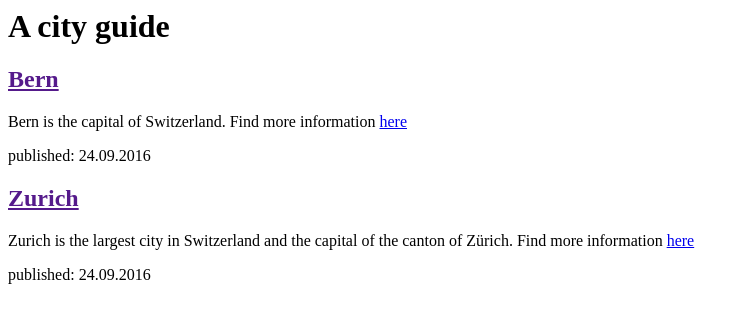
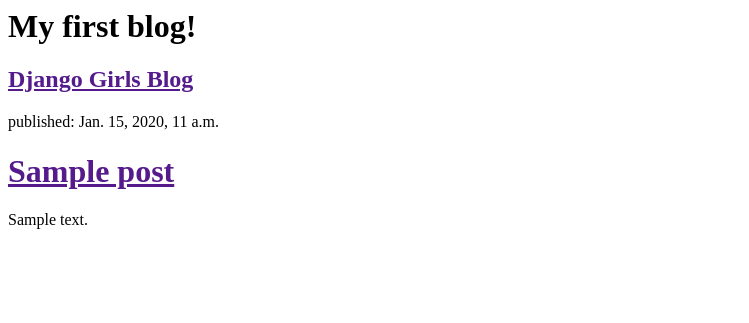
Before and after one commit to sam-88/my-first-blog, a Django app: template blog/templates/blog/post_list.html in a window 1280 px wide. Shown: the top 323 px of the page, without its empty margins (0-749 px from the left). Run offline with Django 3.2, Linux system fonts and the light colour scheme; the template is opened without the code that fills it: values that come from a table or form of the project are taken from there, others are empty; tables that the repository leaves empty hold one stand-in row (values such as "Sample post").

Commit message:
Modified templates to display posts from database.

```diff
--- a/blog/templates/blog/post_list.html
+++ b/blog/templates/blog/post_list.html
@@ -2,32 +2,22 @@
 
 			<title>Ola's blog</title>
 
-	<h1>A city guide</h1>
+	<h1>My first blog!</h1>
 
 	<body>
+		<div>
+			<h2>
+				<a href="">Django Girls Blog</a>
+			</h2>
+		</div>
+		{% for post in posts %}
 
 		<div>
-			<h2>
-				<a href="">Bern</a>
-			</h2>
-			<p>
-				Bern is the capital of Switzerland. Find more information <a href ="https://de.wikipedia.org/wiki/Bern"> here </a>
-			</p>
-			<p>published: 24.09.2016
-			</p>
+			<p>published: {{ post.published_date}} </p>
+			<h1><a href="">{{ post.title }} </a></h1>
+			<p>{{ post.text|linebreaksbr }}</p>
 		</div>
-
-		<div>
-			<h2>
-				<a href="">Zurich</a>
-			</h2>
-			<p>
-				Zurich is the largest city in Switzerland and the capital of the canton of Zürich. Find more information <a href ="https://en.wikipedia.org/wiki/Zürich"> here </a>
-			</p>
-			<p>published: 24.09.2016
-			</p>
-		</div>
-
+		{% endfor %}
 	</body>
 
 </html>
--- a/blog/views.py
+++ b/blog/views.py
@@ -1,6 +1,9 @@
 from django.shortcuts import render
+from django.utils import timezone
+from .models import Post
 
 # Create your views here.
 
 def post_list(request):
-	return render(request, 'blog/post_list.html', {})
+	posts = Post.objects.filter(published_date__lte=timezone.now()).order_by('published_date')
+	return render(request, 'blog/post_list.html', {'posts':posts})
```
